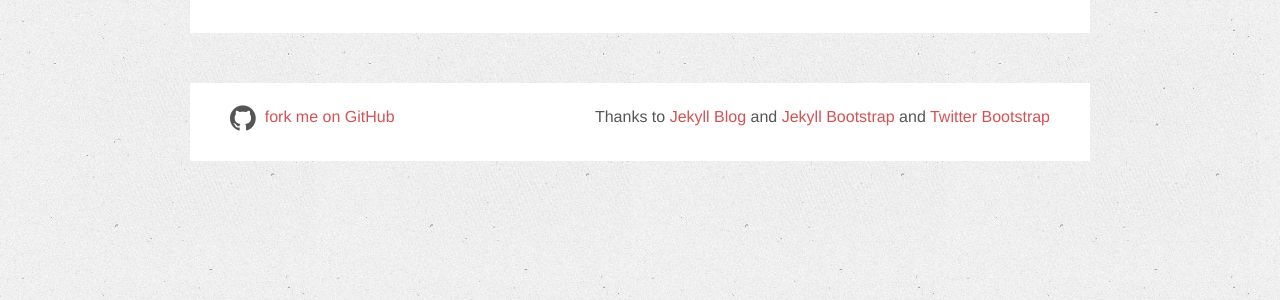
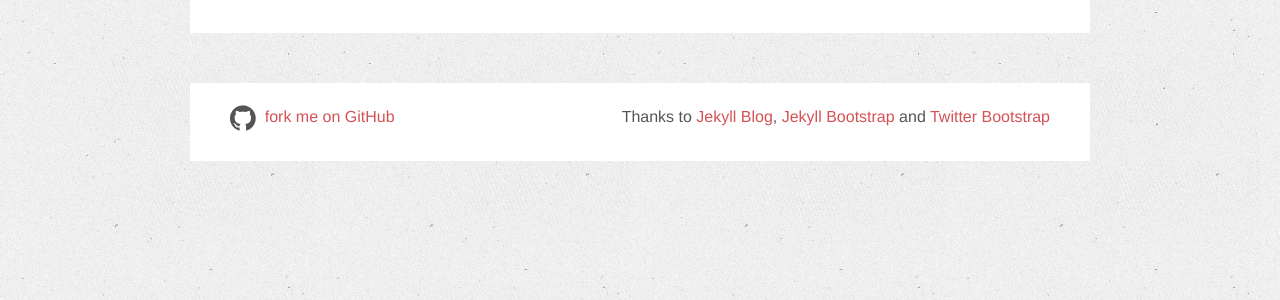
Before and after one commit to zhizheng/zhizheng.github.io, a Jekyll site: the page built from index.md, in a window 1280 px wide. Shown: the part 371-671 px from the top of the page. Built offline with Jekyll 4.4.1, drawn with Linux system fonts in a browser that asks for light colours; nearby versions of some CDN libraries; Markdown is read by kramdown in place of the engine named in the settings.

Commit message:
Update default.html

```diff
--- a/_includes/themes/twitter/default.html
+++ b/_includes/themes/twitter/default.html
@@ -58,7 +58,7 @@
 
       <footer class="card clearfix">
         <span style="font-size:30px;"class="fa fa-github pull-left"></span><a href="https://github.com/zhizheng/zhizheng.github.io" style="display:inline-block;padding-right:80px;border-right:0px solid #bbb">fork me on GitHub</a>
-        <p class="pull-right">Thanks to <a href="https://github.com/enml/blog/tree/jekyll-blog" target="_blank">Jekyll Blog</a> and <a href="http://jekyllbootstrap.com" target="_blank">Jekyll Bootstrap</a>
+        <p class="pull-right">Thanks to <a href="https://github.com/enml/blog/tree/jekyll-blog" target="_blank">Jekyll Blog</a>, <a href="http://jekyllbootstrap.com" target="_blank">Jekyll Bootstrap</a>
           and <a href="http://twitter.github.com/bootstrap/" target="_blank">Twitter Bootstrap</a>
         </p>
 
```
